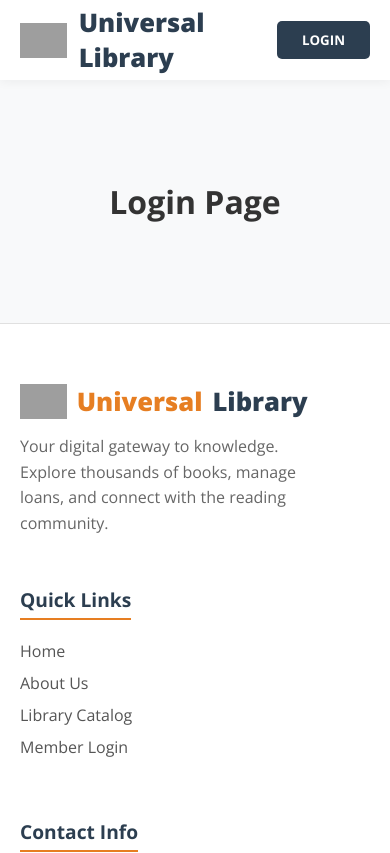
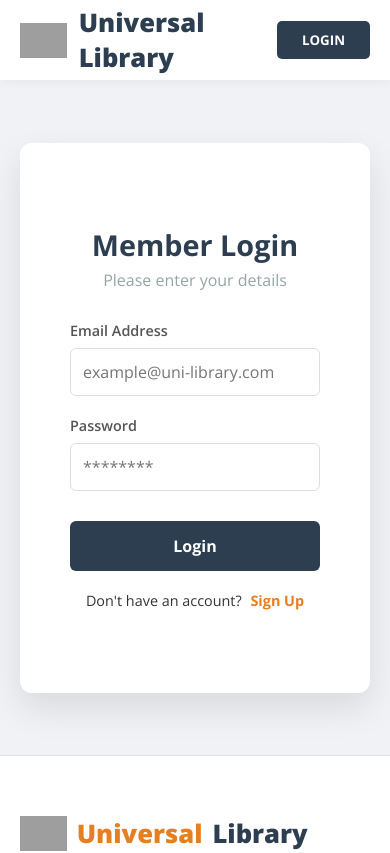
Before and after one commit to bleonaasejdiiu/Library-Management-System, a React (Create React App) app in the folder frontend/: page /login in a window 390 px wide. Shown: the top 853 px of the page. Built offline with nearby package versions, Linux system fonts and the light colour scheme; grey boxes are pictures that could not be loaded.

Commit message:
importimi i rruges per login dhe rregullimi i dizajnit

```diff
--- a/frontend/src/App.css
+++ b/frontend/src/App.css
@@ -301,3 +301,135 @@ body {
   .nav-menu { display: none; }
   .footer-content { flex-direction: column; gap: 30px; }
 }
+/* --- 6. AUTH PAGE (LOGIN/REGISTER) --- */
+.auth-container {
+  display: flex;
+  justify-content: center;
+  align-items: center;
+  padding: 60px 20px;
+  background-color: #f0f2f5;
+  min-height: 80vh;
+}
+
+.auth-card {
+  display: flex;
+  background: white;
+  width: 900px;
+  border-radius: 12px;
+  overflow: hidden;
+  box-shadow: 0 15px 35px rgba(0,0,0,0.1);
+  min-height: 550px;
+}
+
+.auth-image-side {
+  flex: 1;
+  background: linear-gradient(rgba(44, 62, 80, 0.8), rgba(230, 126, 34, 0.8)),
+              url('https://images.unsplash.com/photo-1507842217121-9e9f147d7f75?ixlib=rb-1.2.1&auto=format&fit=crop&w=1000&q=80');
+  background-size: cover;
+  background-position: center;
+  display: flex;
+  align-items: center;
+  justify-content: center;
+  color: white;
+  padding: 40px;
+  text-align: center;
+}
+
+.auth-overlay h2 { font-size: 2.2rem; margin-bottom: 15px; }
+.auth-overlay p { font-size: 1.1rem; line-height: 1.6; }
+
+.auth-form-side {
+  flex: 1;
+  padding: 50px;
+  display: flex;
+  flex-direction: column;
+  justify-content: center;
+}
+
+.form-header { margin-bottom: 30px; text-align: center; }
+.form-header h3 { font-size: 1.8rem; color: #2c3e50; margin-bottom: 5px; }
+.form-header p { color: #95a5a6; }
+
+.input-group { margin-bottom: 20px; text-align: left; }
+.input-group label { display: block; font-size: 0.9rem; font-weight: 600; color: #555; margin-bottom: 8px; }
+.input-group input {
+  width: 100%;
+  padding: 12px;
+  border: 1px solid #ddd;
+  border-radius: 6px;
+  font-size: 1rem;
+  transition: 0.3s;
+}
+.input-group input:focus { border-color: #e67e22; outline: none; }
+
+.btn-auth {
+  width: 100%;
+  padding: 14px;
+  background-color: #2c3e50;
+  color: white;
+  border: none;
+  border-radius: 6px;
+  font-size: 1rem;
+  font-weight: bold;
+  cursor: pointer;
+  margin-top: 10px;
+  transition: 0.3s;
+}
+.btn-auth:hover { background-color: #e67e22; }
+
+.auth-footer { margin-top: 20px; text-align: center; font-size: 0.9rem; }
+.toggle-auth { color: #e67e22; font-weight: bold; cursor: pointer; margin-left: 5px; }
+.toggle-auth:hover { text-decoration: underline; }
+
+/* RESPONIVITETI PER LOGIN */
+@media (max-width: 768px) {
+  .auth-card { flex-direction: column; width: 100%; }
+  .auth-image-side { display: none; } /* Heqim imazhin në mobile */
+}
+
+/* --- 7. ABOUT PAGE STYLES --- */
+.about-hero {
+  background-color: #2c3e50;
+  color: white;
+  text-align: center;
+  padding: 80px 20px;
+}
+.about-hero h1 { font-size: 3rem; margin-bottom: 15px; }
+.about-hero p { font-size: 1.2rem; color: #bdc3c7; }
+
+.mission-section {
+  max-width: 1200px;
+  margin: 60px auto;
+  padding: 0 20px;
+}
+.mission-content {
+  display: flex;
+  align-items: center;
+  gap: 50px;
+}
+.mission-text { flex: 1; }
+.mission-text h2 { font-size: 2rem; color: #2c3e50; margin-bottom: 20px; position: relative; }
+.mission-text h2::after {
+  content: ''; display: block; width: 60px; height: 4px; background: #e67e22; margin-top: 10px;
+}
+.mission-text p { font-size: 1.05rem; line-height: 1.8; color: #555; margin-bottom: 15px; }
+
+.mission-img { flex: 1; }
+.mission-img img { width: 100%; border-radius: 10px; box-shadow: 0 10px 30px rgba(0,0,0,0.15); }
+
+.stats-section {
+  background-color: #e67e22;
+  color: white;
+  padding: 60px 20px;
+  display: flex;
+  justify-content: center;
+  gap: 80px;
+  flex-wrap: wrap;
+  text-align: center;
+}
+.stat-box h3 { font-size: 2.5rem; margin-bottom: 5px; }
+.stat-box p { font-size: 1.1rem; font-weight: 600; text-transform: uppercase; }
+
+@media (max-width: 768px) {
+  .mission-content { flex-direction: column; }
+}
--- a/frontend/src/App.js
+++ b/frontend/src/App.js
@@ -2,26 +2,30 @@ import React from 'react';
 import { BrowserRouter as Router, Routes, Route } from 'react-router-dom';
 import './App.css';
 
-// Importimi i Komponentëve
+// --- IMPORTIMI I KOMPONENTËVE ---
 import Header from './components/Header';
-import Footer from './components/Footer'; // E RËNDËSISHME
+import Footer from './components/Footer';
 import Home from './pages/Home';
+import Login from './pages/Login'; // Kjo merr faqen profesionale nga folderi pages
+// import About from './pages/About'; // <--- HAPI 1: Hiqe komentin nëse e ke krijuar skedarin About.jsx
 
-// Komponente të thjeshta sa për të mos dhënë error faqet tjera
-const About = () => <div style={{padding: "100px", textAlign: "center"}}><h1>About Us Page</h1></div>;
+// --- PLACEHOLDERS ---
+// Këto përdoren vetëm për faqet që s'i ke krijuar ende si skedarë.
+
+// HAPI 2: Nëse e ke krijuar About.jsx dhe e importove lart, FSHIJE rreshtin e mëposhtëm "const About..."
+const About = () => <div style={{padding: "100px", textAlign: "center"}}><h1>About Us Page (Placeholder)</h1></div>;
+
 const Books = () => <div style={{padding: "100px", textAlign: "center"}}><h1>Books Catalog</h1></div>;
 const Authors = () => <div style={{padding: "100px", textAlign: "center"}}><h1>Authors Page</h1></div>;
-const Login = () => <div style={{padding: "100px", textAlign: "center"}}><h1>Login Page</h1></div>;
+
+// VËMENDJE: E kam fshirë "const Login = ..." nga këtu sepse po e importojmë lart.
 
 function App() {
   return (
     <Router>
-      {/* Wrapper kryesor: Siguron që Footeri të rrijë poshtë */}
       <div className="app-layout">
-
         <Header />
 
-        {/* Main Content: Kjo pjesë zgjerohet sa të dojë */}
         <div className="main-content">
           <Routes>
             <Route path="/" element={<Home />} />
@@ -32,8 +36,7 @@ function App() {
           </Routes>
         </div>
 
-        <Footer /> {/* Tani Footeri shfaqet gjithmonë */}
-
+        <Footer />
       </div>
     </Router>
   );
```
